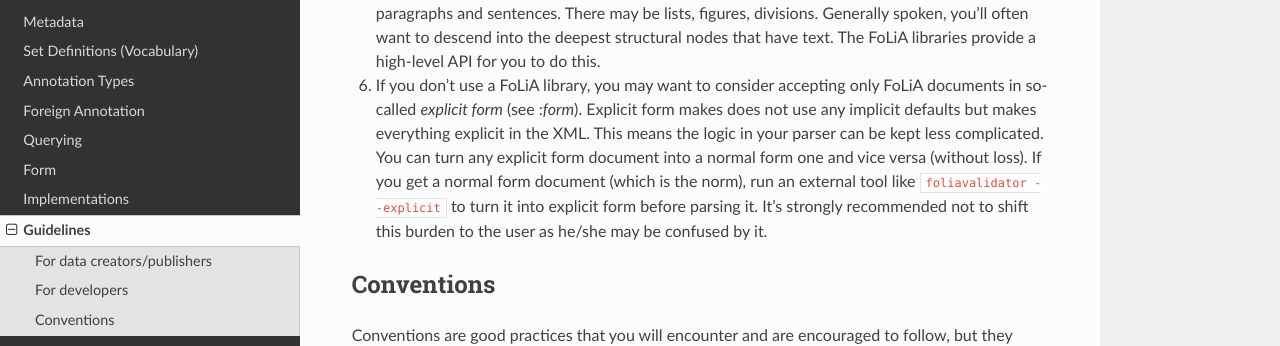
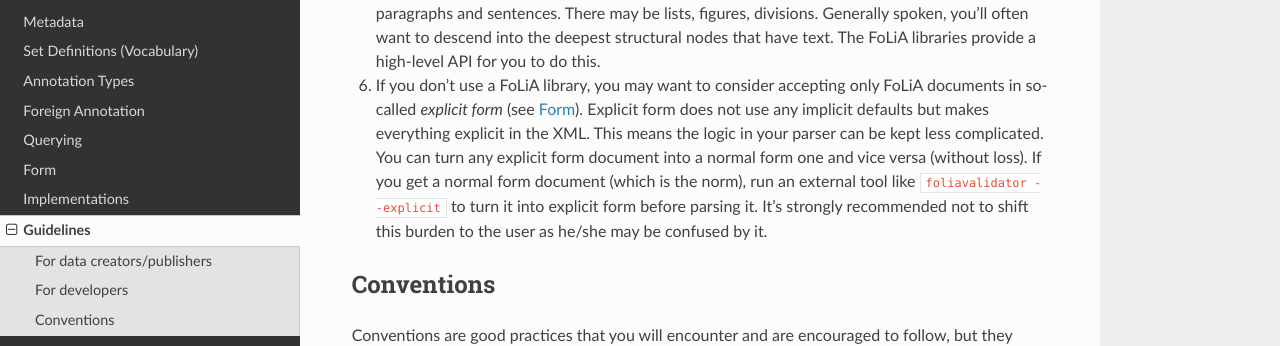
Before and after one commit to proycon/folia, a Sphinx documentation site: the page built from docs/source/guidelines.rst, in a window 1280 px wide and 900 px high, scrolled down 966 px. Shown: the part 169-515 px from the top of the window. Built offline with Sphinx 7.4.7 and the Read the Docs theme 2.0.0, drawn with Linux system fonts in a browser that asks for light colours.

Commit message:
fix typo

```diff
--- a/docs/source/guidelines.rst
+++ b/docs/source/guidelines.rst
@@ -37,7 +37,7 @@ For developers
    very good reason to do so, do NOT assume your documents are neatly subdivided into e.g. only paragraphs and
    sentences. There may be lists, figures, divisions. Generally spoken, you'll often want to descend into the deepest
    structural nodes that have text.  The FoLiA libraries provide a high-level API for you to do this.
-6. If you don't use a FoLiA library, you may want to consider accepting only FoLiA documents in so-called *explicit form* (see :`form`). Explicit form makes does not use any implicit defaults but makes everything explicit in the XML. This means the logic in your parser can be kept less complicated. You can turn any explicit form document into a normal form one and vice versa (without loss). If you get a normal form document (which is the norm), run an external tool like ``foliavalidator --explicit`` to turn it into explicit form before parsing it. It's strongly recommended not to shift this burden to the user as he/she may be confused by it.
+6. If you don't use a FoLiA library, you may want to consider accepting only FoLiA documents in so-called *explicit form* (see :ref:`form`). Explicit form does not use any implicit defaults but makes everything explicit in the XML. This means the logic in your parser can be kept less complicated. You can turn any explicit form document into a normal form one and vice versa (without loss). If you get a normal form document (which is the norm), run an external tool like ``foliavalidator --explicit`` to turn it into explicit form before parsing it. It's strongly recommended not to shift this burden to the user as he/she may be confused by it.
 
 Conventions
 -----------------------
```
